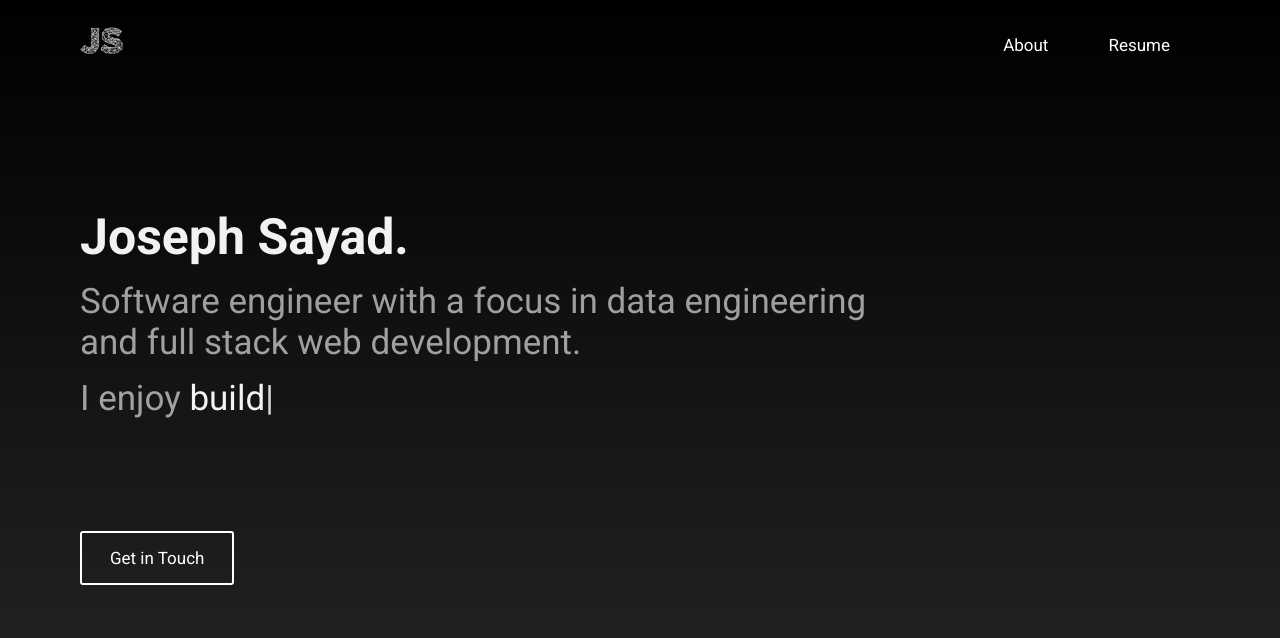
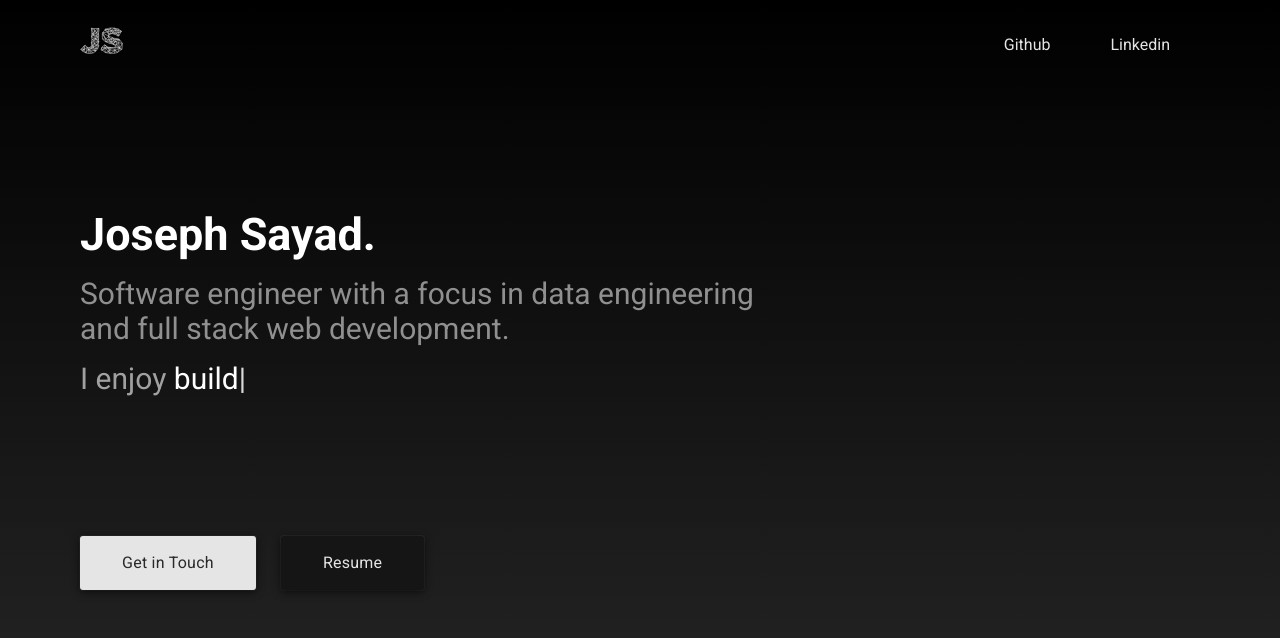
Before and after one commit to josephsayad/josephsayad.github.io, a Next.js app: page / in a window 1280 px wide. Shown: the top 638 px of the page. Built offline with nearby package versions, Linux system fonts and the light colour scheme.

Commit message:
Add resume button. Update styles

```diff
--- a/components/About.tsx
+++ b/components/About.tsx
@@ -35,7 +35,7 @@ const About = ({ interests, windowWidth }: Props): React.ReactElement => {
             <Typist avgTypingDelay={avgTypingDelay} onTypingDone={resetTyping}>
               <span>I enjoy </span>
               {interests.flatMap((interest, index) => [
-                <span key={interest} style={{ opacity: 0.95 }}>
+                <span key={interest} style={{ opacity: 1 }}>
                   {interest}
                 </span>,
                 <Typist.Backspace
@@ -52,8 +52,15 @@ const About = ({ interests, windowWidth }: Props): React.ReactElement => {
           ) : null}
         </div>
       </div>
-      <a id="contact-btn" href="mailto:josephsayad95@gmail.com">
+      <a
+        className="button"
+        id="contact-button"
+        href="mailto:josephsayad95@gmail.com"
+      >
         Get in Touch
+      </a>
+      <a className="button" id="resume-button" href="/resume.pdf">
+        Resume
       </a>
     </div>
   );
--- a/components/Main.tsx
+++ b/components/Main.tsx
@@ -55,12 +55,8 @@ Main.propTypes = {
 
 Main.defaultProps = {
   navOptions: [
-    { option: 'About', link: '/' },
-    { option: 'Resume', link: '/resume.pdf' },
-  ],
-  footerOptions: [
-    { option: 'github', link: 'https://github.com/josephsayad' },
-    { option: 'linkedin', link: 'https://www.linkedin.com/in/josephsayad/' },
+    { option: 'Github', link: 'https://github.com/josephsayad' },
+    { option: 'Linkedin', link: 'https://www.linkedin.com/in/josephsayad/' },
   ],
 };
 
--- a/components/Navbar.tsx
+++ b/components/Navbar.tsx
@@ -11,6 +11,7 @@ type Props = {
 
 const Navbar = ({ deviceType, options }: Props): React.ReactElement => {
   const [open, setOpen] = useState<boolean>(false);
+
   const navItems: React.ReactElement = (
     <ul className="links">
       {options.map(({ option, link }: NavOption) => (
--- a/styles/globals.css
+++ b/styles/globals.css
@@ -111,8 +111,8 @@ a {
   align-items: center;
   padding: 0px;
   margin: 0px;
-  color: #ffffff;
-  font-size: 17px;
+  color: #e5e5e5;
+  font-size: 16px;
   padding-top: 5px;
   margin-top: 8px;
   margin-left: auto;
@@ -128,6 +128,7 @@ a {
 #navbar > .links > li:hover {
   border-bottom: 2px solid #fff;
   animation: underline 0.5s ease forwards;
+  color: #fff;
 }
 
 @keyframes visible {
@@ -146,7 +147,7 @@ a {
   }
 
   to {
-    border-bottom: 2px solid #fff;
+    border-bottom: 2px solid #e5e5e5;
     opacity: 1;
   }
 }
@@ -154,34 +155,35 @@ a {
 /* About */
 
 #about {
-  color: #fff;
+  color: #e5e5e5;
   margin: 8em auto;
   padding: 0em 5em;
 }
 
 h2 {
   margin: 0px;
-  font-size: clamp(20px, 8vw, 50px);
+  font-size: clamp(20px, 8vw, 45px);
   margin-bottom: 15px;
-  opacity: 0.95;
+  color: #fff;
 }
 
 h3 {
   margin: 0px;
-  font-size: clamp(0px, 6vw, 35px);
+  font-size: clamp(0px, 6vw, 30px);
   opacity: 0.6;
   font-weight: 400;
   margin-bottom: 15px;
 }
 
 #interests {
-  height: 170px;
+  height: 175px;
 }
 
 span {
-  font-size: clamp(0px, 6vw, 35px);
+  font-size: clamp(0px, 6vw, 30px);
   opacity: 0.6;
   font-weight: 400;
+  color: #fff !important;
 }
 
 .Typist .Cursor {
@@ -203,49 +205,77 @@ span {
   }
 }
 
-#contact-btn {
-  font-size: 17px;
-  padding: 0.95rem 1.75rem;
-  border: 2px solid white;
-  background-color: transparent;
-  color: white;
+.button {
+  display: inline-block;
+  line-height: 40px;
+  padding: 7px 42px;
+  background: #e5e5e5;
+  letter-spacing: 0.25px;
+  text-decoration: none;
+  transition: all 0.15s ease;
   cursor: pointer;
   border-radius: 3px;
-  font-size: clamp(14px, 7vw, 17px);
+  font-size: clamp(10px, 7vw, 16px);
+  box-shadow: rgb(0 0 0 / 63%) 0px 2px 8px, #292929 0px 0px 0px 1px;
+  color: #292929;
+  margin: 0px 25px 25px 0px;
+  text-align: center;
+  margin-bottom: 25px;
 }
 
-#contact-btn:hover {
-  animation: hover 0.5s ease forwards;
+.button:hover {
+  transform: translate(0px, -2px);
 }
 
-@keyframes hover {
-  from {
-    color: #fff;
-    background-color: transparent;
-  }
+#resume-button {
+  background-color: #151515;
+  color: #e5e5e5;
+}
 
-  to {
-    color: #000;
-    background-color: white;
-  }
+#contact-button:hover {
+  background-color: #ffffff;
+}
+
+#resume-button:hover {
+  background-color: #181818;
 }
 
 @media only screen and (max-width: 600px) {
-  #about {
-    margin-top: 5.5em;
-  }
-
   #navbar {
     padding: 2.5em 2em;
   }
 
   #about {
+    margin-top: 3em;
     padding: 1.5em 2em 2em 2em;
+  }
+
+  #contact-button {
+    background-color: #ffffff;
+  }
+
+  #resume-button {
+    background-color: #181818;
   }
 }
 
-@media only screen and (max-width: 400px) {
+@media only screen and (max-width: 450px) {
+  .button {
+    width: 100%;
+    padding: 2px 42px;
+  }
+
+  #resume-button {
+    border-radius: 0px;
+  }
+
   span {
     line-height: 30px;
   }
 }
+
+@media only screen and (max-height: 640px) {
+  #interests {
+    height: 110px;
+  }
+}
```
